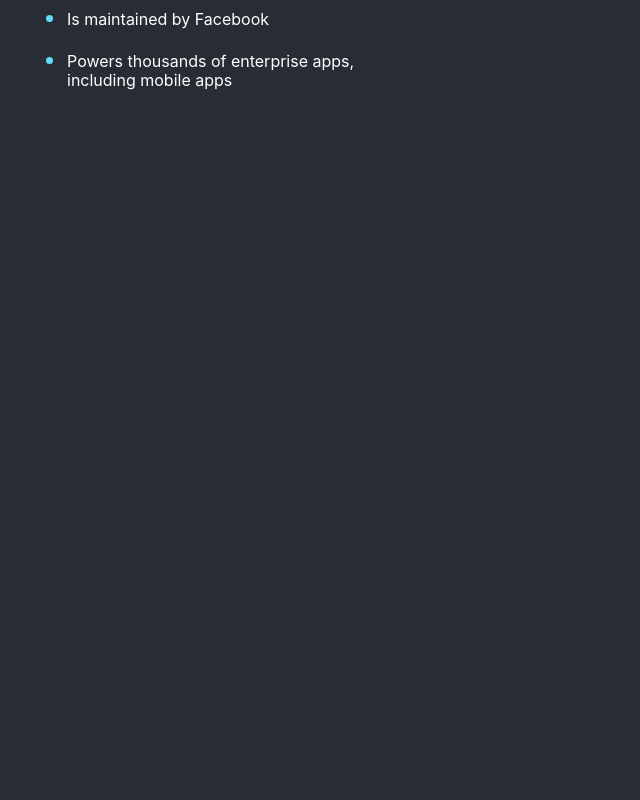
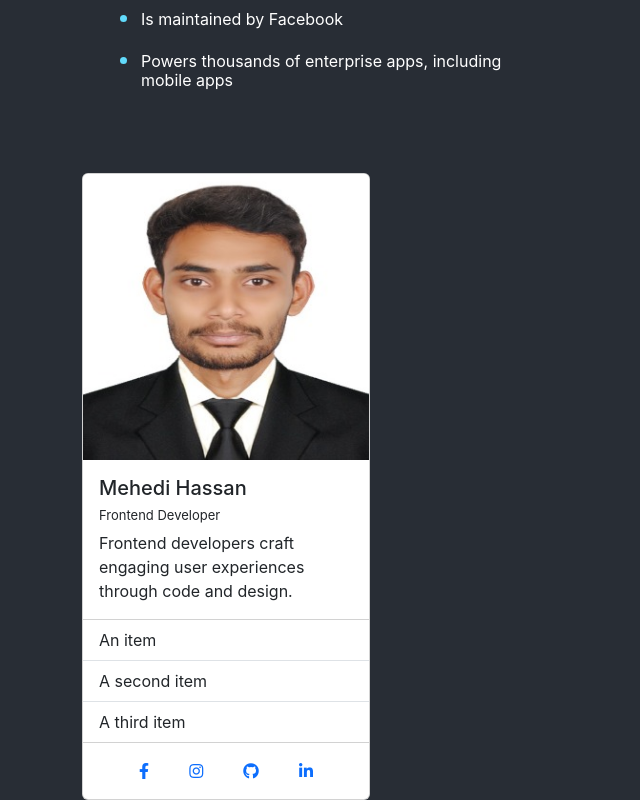
Before and after one commit to shuvo-art/React_Project, a React (Create React App) app: page / in a window 1280 px wide. Shown: the part 369-1169 px from the top of the page, without its empty margins (0-640 px from the left). Before the commit the page ends 800 px from the top, so only its background shows below. Built offline with nearby package versions, Linux system fonts and the light colour scheme.

Commit message:
Create Own Business Card

```diff
--- a/public/index.html
+++ b/public/index.html
@@ -6,6 +6,8 @@
     <link rel=”preconnect” href=”https://fonts.gstatic.com” crossorigin>
     <link href=”https://fonts.googleapis.com/css2?family=Montserrat:wght@400;600;700&display=swap” rel=”stylesheet”>
     <link rel="icon" href="%PUBLIC_URL%/favicon.ico" />
+    <link rel="stylesheet" href="https://cdnjs.cloudflare.com/ajax/libs/font-awesome/5.15.4/css/all.min.css">
+    <link href="https://cdn.jsdelivr.net/npm/bootstrap@5.3.2/dist/css/bootstrap.min.css" rel="stylesheet" integrity="sha384-T3c6CoIi6uLrA9TneNEoa7RxnatzjcDSCmG1MXxSR1GAsXEV/Dwwykc2MPK8M2HN" crossorigin="anonymous">
     <meta name="viewport" content="width=device-width, initial-scale=1" />
     <meta name="theme-color" content="#000000" />
     <meta
@@ -20,5 +22,6 @@
   <body>
     <noscript>You need to enable JavaScript to run this app.</noscript>
     <div id="root"></div>
+    <script src="https://cdn.jsdelivr.net/npm/bootstrap@5.3.2/dist/js/bootstrap.bundle.min.js" integrity="sha384-C6RzsynM9kWDrMNeT87bh95OGNyZPhcTNXj1NW7RuBCsyN/o0jlpcV8Qyq46cDfL" crossorigin="anonymous"></script>
   </body>
 </html>
--- a/src/App.js
+++ b/src/App.js
@@ -1,12 +1,14 @@
 import React from "react"
 import Navbar from "./components/Navbar"
 import Main from "./components/Main"
+import Info from "./components/Info"
 
 function App() {
   return (
       <div className="container">
           <Navbar />
           <Main />
+          <Info />
       </div>
   )
 }
--- /dev/null
+++ b/src/components/Info.js
@@ -0,0 +1,30 @@
+import React from "react"
+import shuvo from "../images/shuvo_300x300.jpg"
+
+export default function Info() {
+    return (
+    <div className="card" style={{ width: '18rem' }}>
+        <img src= {shuvo} className="card-img-top" alt="Shuvo" />
+        <div className="card-body">
+            <h5 className="card-title">Mehedi Hassan</h5>
+            <h3 className="card-sub-title">Frontend Developer</h3>
+            <p className="card-text">
+            Frontend developers craft engaging user experiences through code and design.
+            </p>
+        </div>
+        <ul className="list-group list-group-flush">
+            <li className="list-group-item">An item</li>
+            <li className="list-group-item">A second item</li>
+            <li className="list-group-item">A third item</li>
+        </ul>
+        <div className="card-body">
+            <div className="social-icons">
+                <a href="#" target="_blank" rel="noopener noreferrer"><i className="fab fa-facebook-f"></i></a>
+                <a href="#" target="_blank" rel="noopener noreferrer"><i className="fab fa-instagram"></i></a>
+                <a href="#" target="_blank" rel="noopener noreferrer"><i className="fab fa-github"></i></a>
+                <a href="#" target="_blank" rel="noopener noreferrer"><i className="fab fa-linkedin-in"></i></a>
+            </div>
+        </div>
+    </div>
+    )
+}
--- a/src/style.css
+++ b/src/style.css
@@ -74,7 +74,7 @@ nav {
 main {
   padding: 57px 27px;
   color: #fff;
-  background-image: url(./images/reactjs-icon 2.png);
+  background-image: url(./images/reactjs-icon 2.png );
   background-repeat: no-repeat;
   background-position: right 75%;
 }
@@ -98,3 +98,17 @@ main {
   color: #61dafb;
   font-size: 1.4em;
 }
+
+.card-sub-title {
+  font-family: Inter, sans-serif;
+  font-size: 13px;
+  font-weight: 400;
+  line-height: 15px;
+  letter-spacing: 0em;
+}
+
+.social-icons {
+  display: flex;
+  align-items: center;
+  justify-content:space-evenly;
+}
```
Also changed, not shown: src/images/shuvo_300x300.jpg (added).
